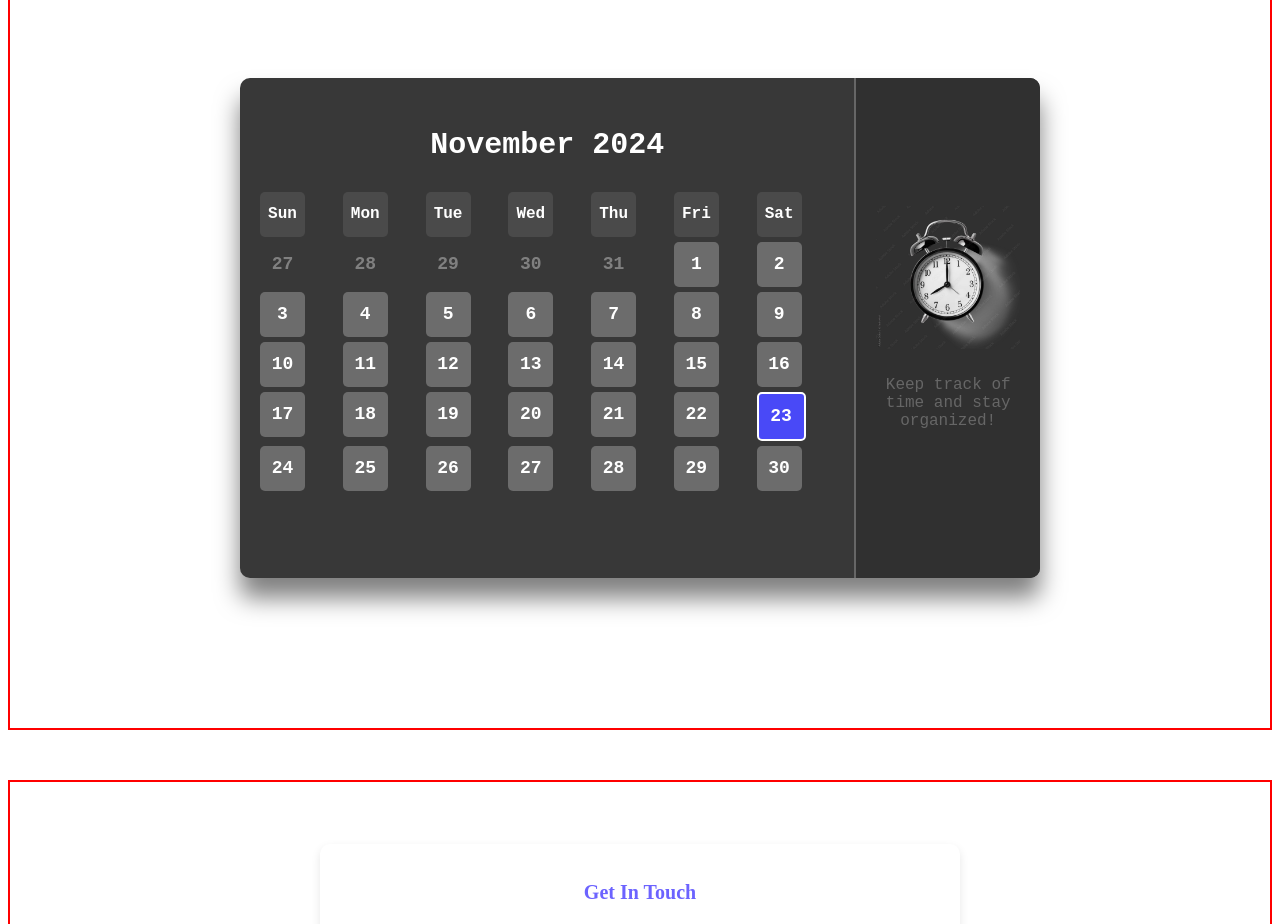
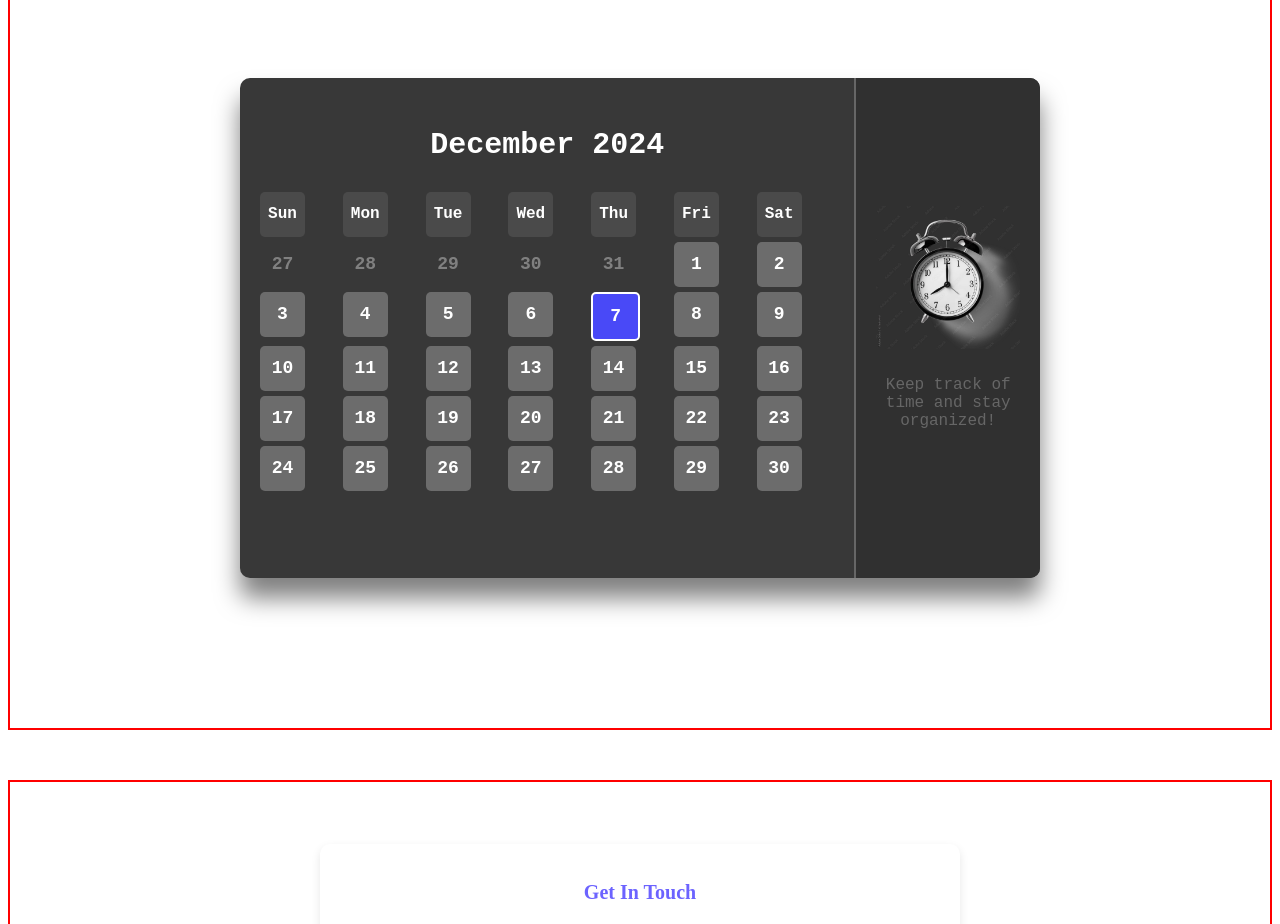
Before and after one commit to sufyan-github/portfolio-website-masc, a plain HTML site: page index.html in a window 1280 px wide. Shown: the part 2820-3744 px from the top of the page. Drawn offline with Linux system fonts and the light colour scheme; files whose address does not match are found by name.

Commit message:
December add

```diff
--- a/index.html
+++ b/index.html
@@ -195,7 +195,7 @@
                 <!-- Calendar Section -->
                 <div class="calendar-section">
                     <div class="date">
-                        <h3 class="cal-title">November 2024</h3>
+                        <h3 class="cal-title">December 2024</h3>
                     </div>
                     <div class="days">
                         <!-- Day Names -->
@@ -221,7 +221,7 @@
                         <div class="number">4</div>
                         <div class="number">5</div>
                         <div class="number">6</div>
-                        <div class="number">7</div>
+                        <div class="number active">7</div>
                         <div class="number">8</div>
                         <div class="number">9</div>
                         <div class="number">10</div>
@@ -237,7 +237,7 @@
                         <div class="number">20</div>
                         <div class="number">21</div>
                         <div class="number">22</div>
-                        <div class="number active">23</div>
+                        <div class="number ">23</div>
                         <div class="number">24</div>
                         <div class="number">25</div>
                         <div class="number">26</div>
```
